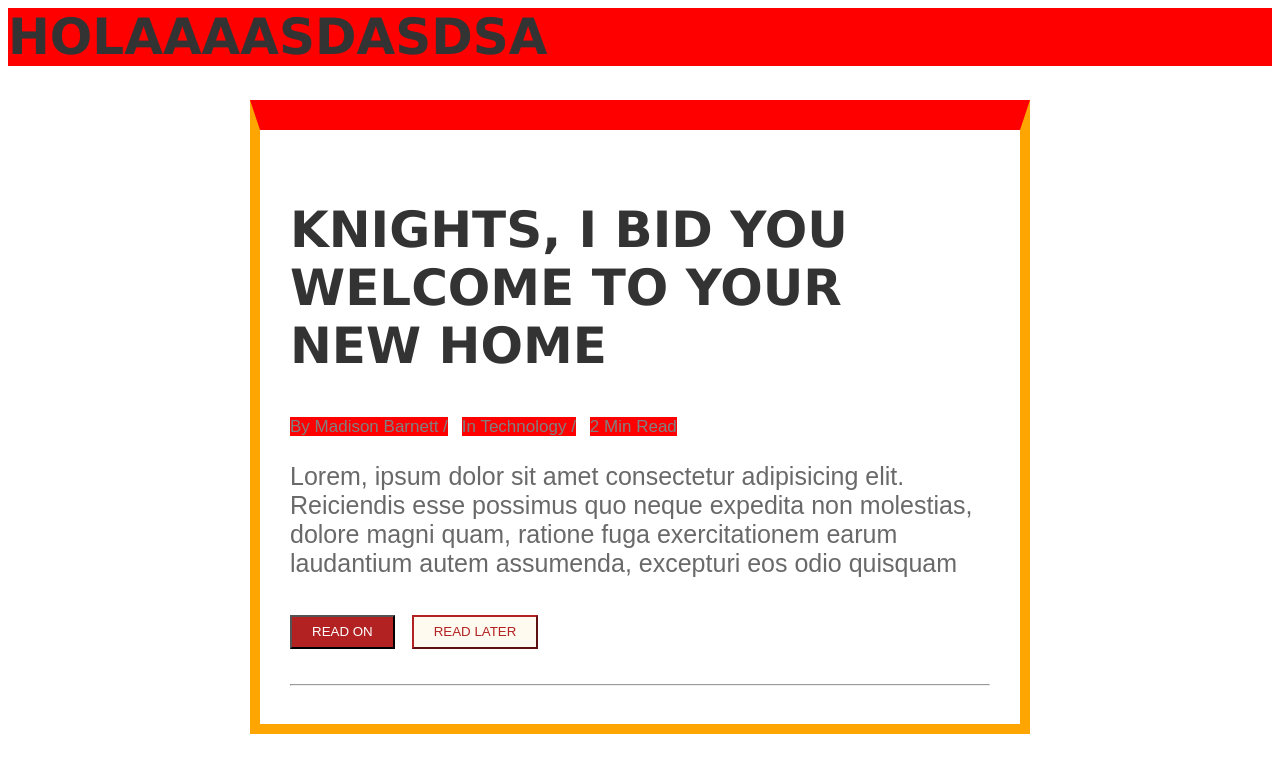
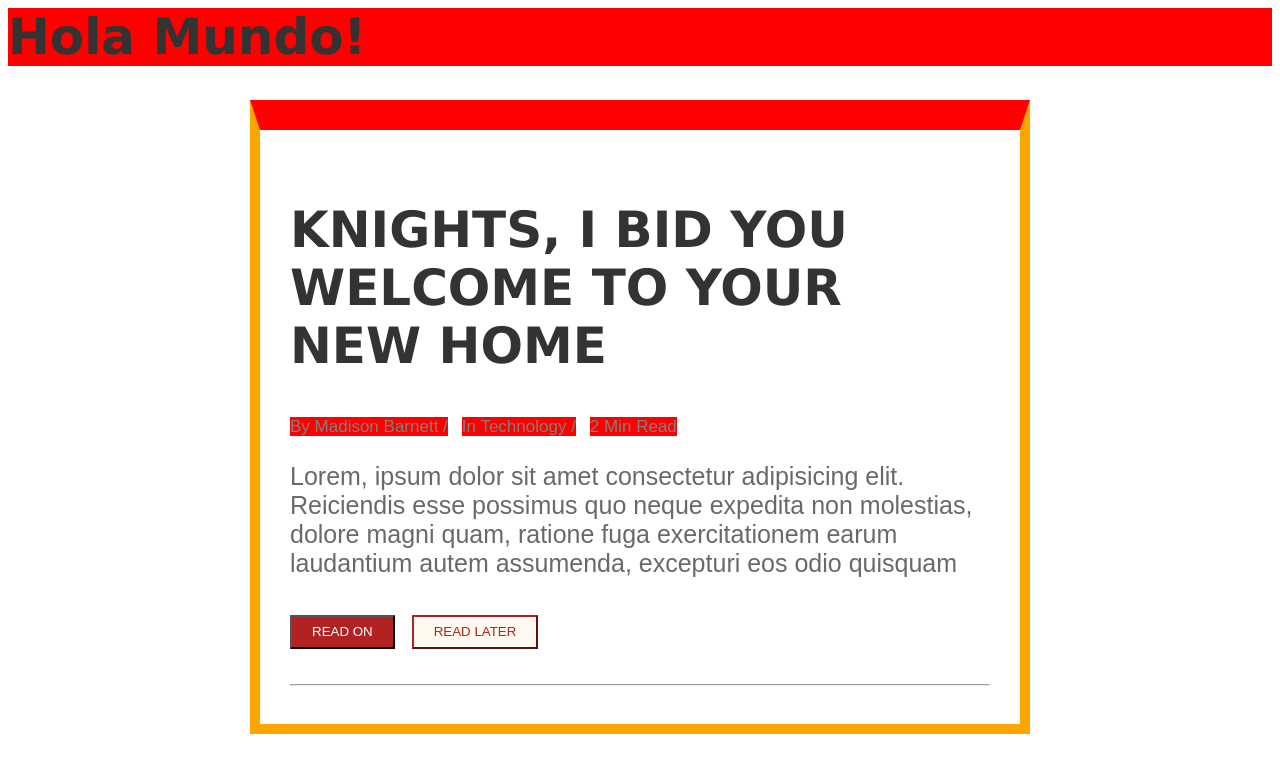
Before and after one commit to francopalmi97/HTML, a plain HTML site: page claseCSS/desafioCSS/desafioCSS.html in a window 1280 px wide. Drawn offline with Linux system fonts and the light colour scheme.

Commit message:
desafioCSS.html

```diff
--- a/claseCSS/desafioCSS/desafioCSS.html
+++ b/claseCSS/desafioCSS/desafioCSS.html
@@ -8,7 +8,8 @@
     <body>
 
 
-        <H1 class="hola">HOLAAAASDASDSA</H1>
+        <H1 class="hola">Hola Mundo!</H1>
+
 
         <article>
         <h1>KNIGHTS, I BID YOU WELCOME TO YOUR NEW HOME</h1>
```
